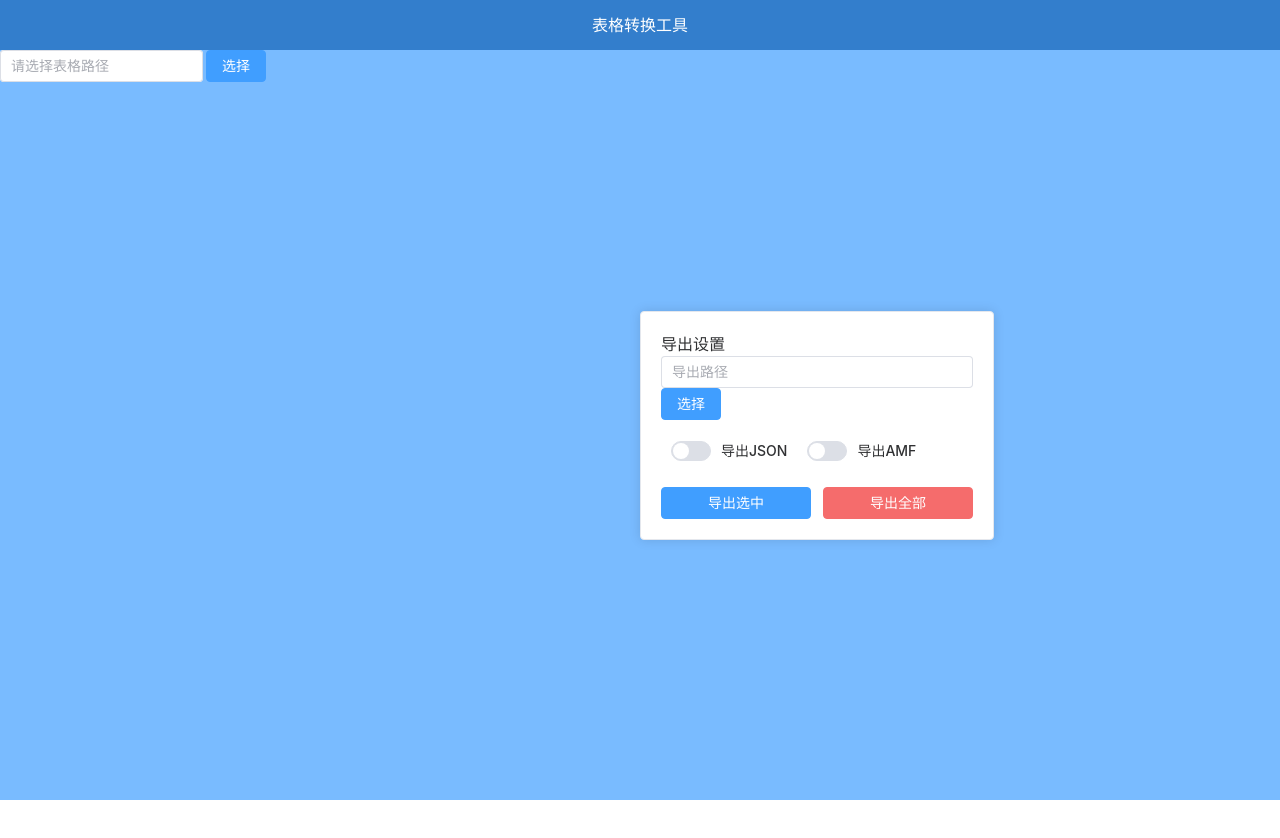
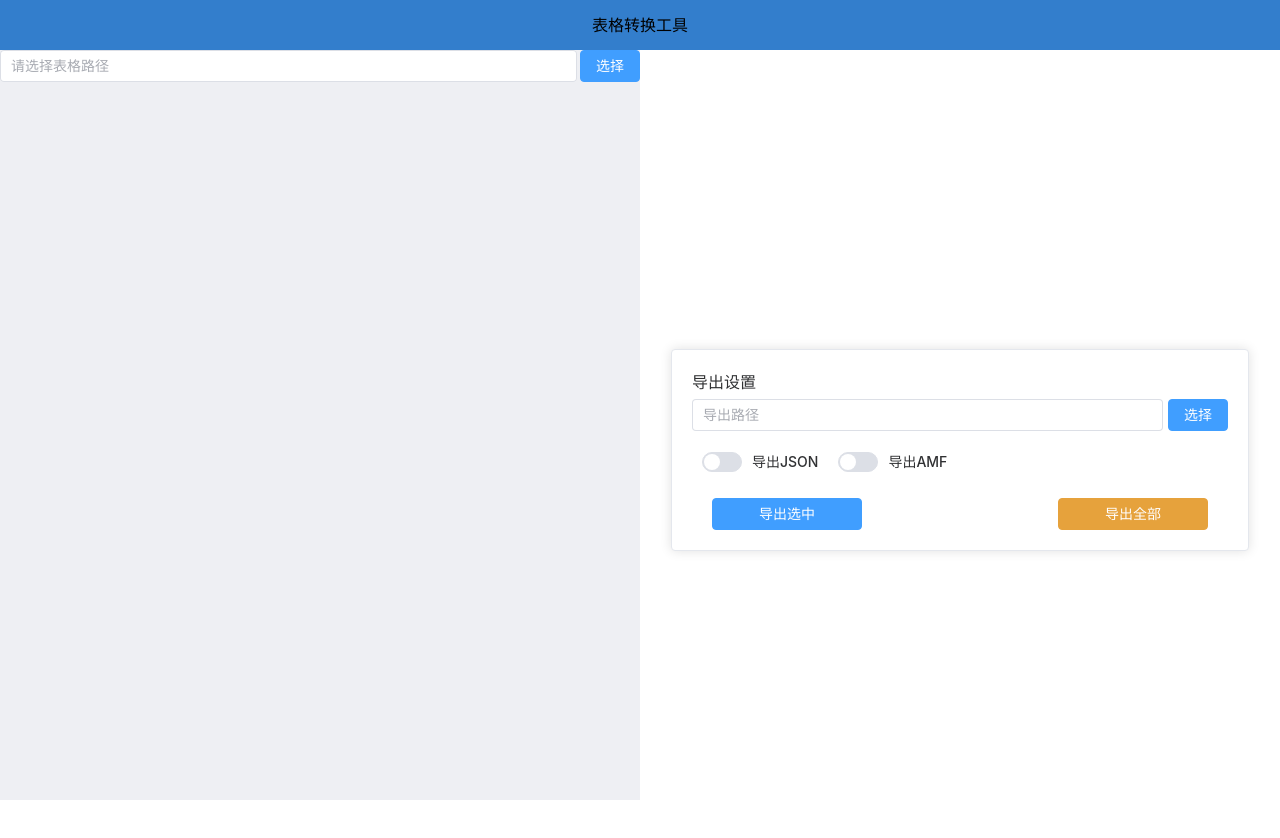
Before and after one commit to cooluid/vite-xls, a Vue app: page / in a window 1280 px wide. Shown: the top 838 px of the page. Before the commit the page ends 800 px from the top, so only its background shows below. Built offline with nearby package versions, Linux system fonts and the light colour scheme.

Commit message:
布局与样式

```diff
--- a/dist_electron/index.js
+++ b/dist_electron/index.js
@@ -50,6 +50,7 @@ function createWindow() {
             }
         });
         win.loadURL("http://localhost:5173").then();
+        win.webContents.openDevTools();
     }
     else {
         win = new electron_1.BrowserWindow({
@@ -69,7 +70,6 @@ function createWindow() {
         });
         win.loadURL(`file://${path_1.default.resolve(__dirname, '../')}/dist/index.html`).then();
     }
-    // win.webContents.openDevTools();
     electron_1.ipcMain.handle("dialog:openDirectory", async (evt, ...args) => {
         console.log(`收到渲染进程发来的消息dialog:openDirectory`, evt, ...args);
         const result = await electron_1.dialog.showOpenDialog(win, { properties: ['openDirectory'] });
--- a/electron/index.ts
+++ b/electron/index.ts
@@ -27,6 +27,7 @@ function createWindow() {
 		});
 
 		win.loadURL("http://localhost:5173").then();
+		win.webContents.openDevTools();
 
 	} else {
 		win = new BrowserWindow({
@@ -47,8 +48,6 @@ function createWindow() {
 
 		win.loadURL(`file://${path.resolve(__dirname, '../')}/dist/index.html`).then();
 	}
-
-	// win.webContents.openDevTools();
 
 	ipcMain.handle("dialog:openDirectory", async (evt: IpcMainInvokeEvent, ...args: any[]) => {
 		console.log(`收到渲染进程发来的消息dialog:openDirectory`, evt, ...args);
--- a/src/components/PathSelect.vue
+++ b/src/components/PathSelect.vue
@@ -4,18 +4,20 @@
 			<div>表格转换工具</div>
 		</div>
 		<el-row>
-			<el-col :span="12">
-				<div class="left-container">
+			<el-col :span="12" class="left-col">
+				<div class="left-path-container">
 					<div class="m-path-select1">
-						<el-input v-model="importPathValue" placeholder="请选择表格路径" readonly @click="btnClick"></el-input>
+						<el-input v-model="importPathValue" placeholder="请选择表格路径" readonly
+						          @click="btnClickImport"></el-input>
 					</div>
 					<div class="m-button">
-						<el-button type="primary" @click="btnClick">选择</el-button>
+						<el-button type="primary" @click="btnClickImport">选择</el-button>
 					</div>
 				</div>
 
 				<div class="m-list">
-					<XlsFileItem v-for="(name, index) in xlsFileNames" :key="index">
+					<XlsFileItem v-for="(name, index) in xlsFileNames" :key="index" v-model="selectItems[index]"
+					             :label-name="name">
 						<div>{{ name }}</div>
 					</XlsFileItem>
 				</div>
@@ -26,7 +28,7 @@
 					<div slot="header">导出设置</div>
 					<div class="m-path-select2">
 						<el-input v-model="exportPath" placeholder="导出路径"></el-input>
-						<el-button class="m-button" type="primary" @click="exportPathClick">选择</el-button>
+						<el-button style="margin-left: 5px" type="primary" @click="exportPathClick">选择</el-button>
 					</div>
 
 					<div class="set-info">
@@ -35,8 +37,8 @@
 							<el-switch class="m-switch-item" v-model="exportAmf" active-text="导出AMF"></el-switch>
 						</div>
 						<div class="grp-button">
-							<el-button class="summit-button" type="primary">导出选中</el-button>
-							<el-button class="summit-button" type="danger">导出全部</el-button>
+							<el-button class="summit-button" type="primary" @click="btnClickExportSel">导出选中</el-button>
+							<el-button class="summit-button" type="warning" @click="btnClickExportAll">导出全部</el-button>
 						</div>
 					</div>
 				</el-card>
@@ -57,6 +59,8 @@ let xlsFileNames = ref([] as string[]);
 const exportJson = ref(0);
 const exportAmf = ref(0);
 
+const selectItems = ref(xlsFileNames.value.map(() => false));
+
 const exportPathClick = async () => {
 	const selectPath = await window.electronAPI.invoke("dialog:openDirectory", {
 		data: "hello",
@@ -68,7 +72,15 @@ const exportPathClick = async () => {
 	}
 }
 
-const btnClick = async () => {
+const btnClickExportSel = async () => {
+
+};
+
+const btnClickExportAll = async () => {
+
+};
+
+const btnClickImport = async () => {
 	fileStore.clearAllNames();
 
 	let importPath = await window.electronAPI.invoke("dialog:openDirectory", {
@@ -89,43 +101,55 @@ const btnClick = async () => {
 	height: 100%;
 }
 
+.el-row {
+	width: 100%;
+	height: 100%;
+}
+
+.left-col {
+	display: flex;
+	flex-direction: column;
+	align-items: flex-start;
+	width: 100%;
+	height: calc(100% - 50px);
+	background-color: #eeeff3;
+}
+
 .m-title {
 	height: 50px;
 	display: flex;
 	justify-content: center;
 	align-items: center;
-	color: white;
+	color: black;
+	background-color: #337ecc;
 }
 
-.left-container {
-	height: 100%;
+.left-path-container {
+	width: 100%;
 	display: flex;
+	flex-direction: row;
+	justify-content: space-between;
 }
 
-.el-row {
-	width: 100%;
-	height: calc(100% - 50px); /* 减去标题的高度 */
-}
-
-.el-col {
-	display: flex;
-	//flex-direction: row;
-	align-items: start;
-	width: 100%;
-	height: 100%;
-	background-color: #79bbff;
-}
-
-.right-col{
+.right-col {
 	display: flex;
 	flex-direction: row;
+	align-content: center;
 	align-items: center;
 	width: 100%;
 	height: 100%;
-	background-color: #79bbff;
+}
+
+.card-container {
+	width: 90%;
+	margin: 0 auto;
 }
 
 .m-list {
+	width: 100%;
+	flex-grow: 1;
+	overflow-y: auto;
+	margin-left: 5px;
 }
 
 .m-switch {
@@ -145,14 +169,24 @@ const btnClick = async () => {
 	margin-top: auto;
 }
 
-.m-button {
-
-}
-
 .m-path-select1 {
 	width: 100%;
 	padding-right: 3px;
 }
 
+.m-path-select2 {
+	padding-top: 5px;
+	width: 100%;
+	display: flex;
+	flex-direction: row;
+	justify-content: space-between;
+}
+
+.grp-button {
+	display: flex;
+	justify-content: space-between;
+	margin-left: 20px;
+	margin-right: 20px;
+}
 
 </style>
--- a/src/components/XlsFileItem.vue
+++ b/src/components/XlsFileItem.vue
@@ -1,19 +1,58 @@
 <script lang="ts" setup>
+import {ref, watch} from "vue";
+
+const props = defineProps({
+	modelValue: Boolean,
+	labelName: {
+		type: String,
+		default: ""
+	}
+});
+
+const isSelected = ref(props.modelValue);
+const emit = defineEmits(["update:modelValue"]);
+
+watch(isSelected, (newVal => {
+	console.log("isSelected", newVal);
+	emit("update:modelValue", newVal);
+}));
+
+
 </script>
 
 <template>
 	<div>
-		<div class="m-name-text">
-			<slot></slot>
+		<div :class="{selected: isSelected}" class="list-item" @click="isSelected = !isSelected">
+			<el-checkbox v-model="isSelected" :label="labelName" @click.stop>
+				<slot></slot>
+			</el-checkbox>
+
 		</div>
 
 	</div>
 </template>
 
 <style scoped>
-.m-name-text {
+.list-item {
+	width: 98%;
+	overflow: hidden;
+	text-overflow: ellipsis;
+	white-space: nowrap;
 	font-size: 16px;
 	text-align: left;
-	background-color: #79bbff;
+	border-bottom: 1px solid #ccc;
+	color: #333;
+	transition: background-color 0.2s ease;
+	cursor: pointer;
+	box-sizing: border-box;
 }
+
+.list-item:hover {
+	background-color: #f5f5f5;
+}
+
+.list-item.selected {
+	background-color: #c6e2ff;
+}
+
 </style>
--- a/src/style.css
+++ b/src/style.css
@@ -18,6 +18,7 @@ a {
     color: #646cff;
     text-decoration: inherit;
 }
+
 a:hover {
     color: #535bf2;
 }
@@ -25,18 +26,17 @@ a:hover {
 body {
     margin: 0;
     padding: 0;
-  background-color: #337ecc;
     display: flex;
     justify-content: center;
     align-items: center;
     min-height: 100vh;
     overflow: hidden;
+    background-color: rgb(255, 255, 255);
 }
 
 #app {
     width: 100vw;
     height: 100vh;
-  background-color: #337ecc; /* 与 body 一致 */
     display: flex;
     justify-content: center;
     align-items: center;
@@ -60,9 +60,11 @@ button {
     cursor: pointer;
     transition: border-color 0.25s;
 }
+
 button:hover {
     border-color: #646cff;
 }
+
 button:focus,
 button:focus-visible {
     outline: 4px auto -webkit-focus-ring-color;
@@ -77,9 +79,11 @@ button:focus-visible {
         color: #213547;
         background-color: #ffffff;
     }
+
     a:hover {
         color: #747bff;
     }
+
     button {
         background-color: #f9f9f9;
     }
```
Also changed, not shown: 1 other file (tests, documents, lock files or other folders). Lines whose indentation alone changed are shown as unchanged.
